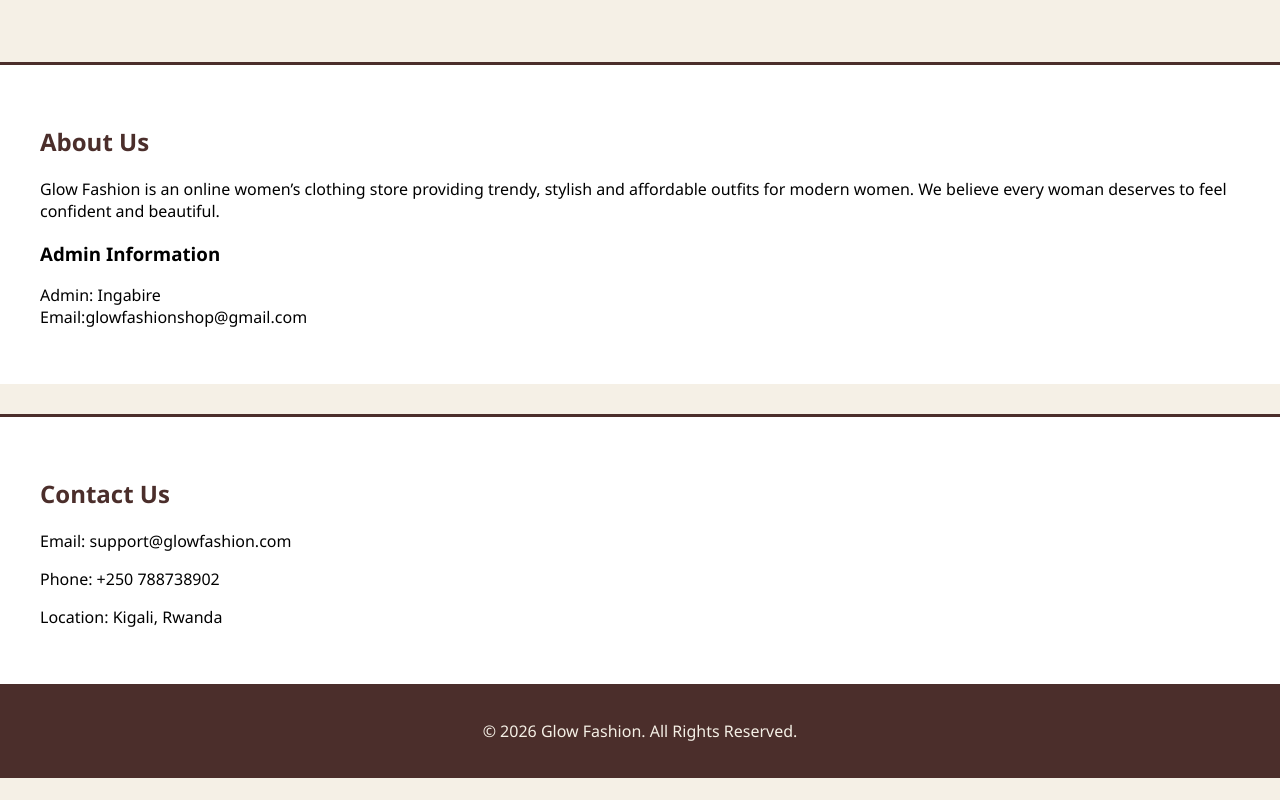
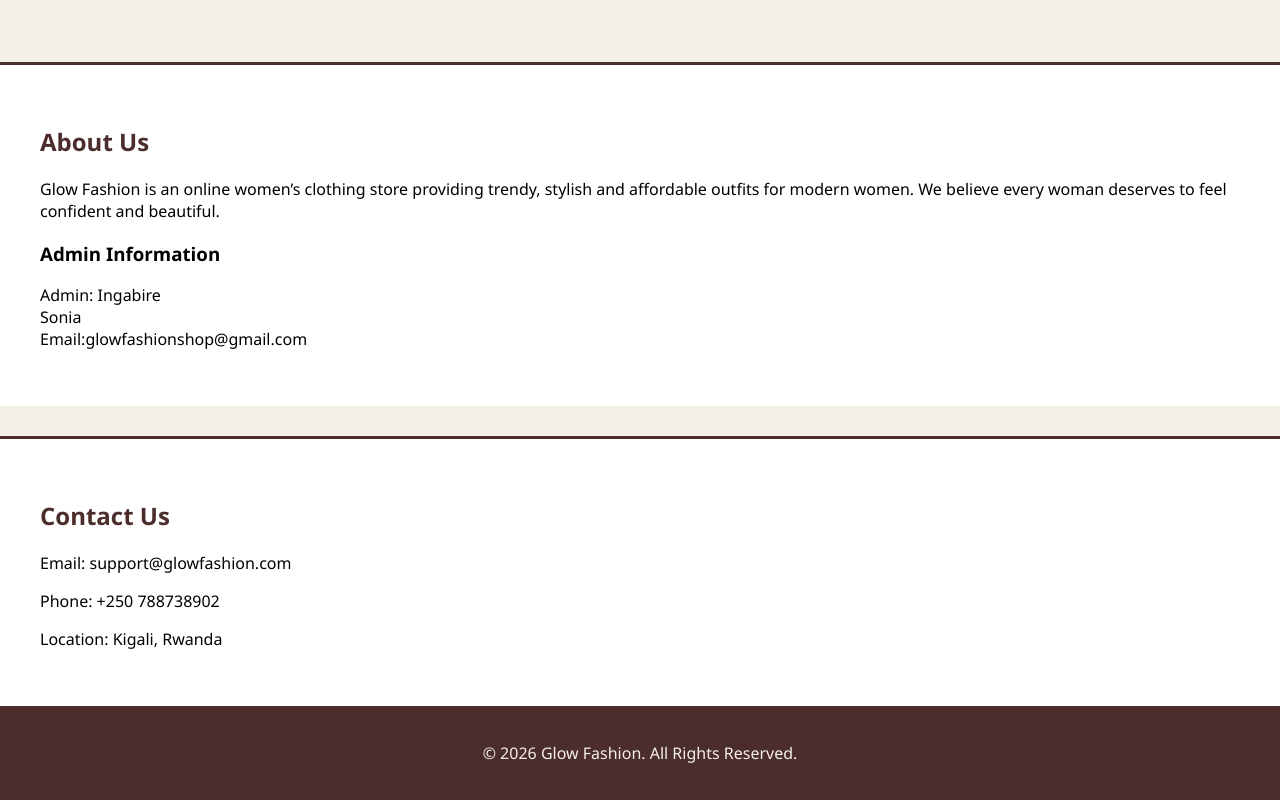
Before and after one commit to abatesisonia31-ship-it/womens-fashion-shop, a plain HTML site: page index.html in a window 1280 px wide. Shown: the part 2433-3233 px from the top of the page. Before the commit the page ends 3211 px from the top, so only its background shows below. Drawn offline with Linux system fonts and the light colour scheme.

Commit message:
Add second admin to About Us section
Updated admin information to include a second admin.

```diff
--- a/index.html
+++ b/index.html
@@ -125,7 +125,7 @@
 
     <h3>Admin Information</h3>
     <p>
-        Admin: Ingabire<br>
+        Admin: Ingabire<br>Sonia<br>
         Email:glowfashionshop@gmail.com
     </p>
 </section>
```
